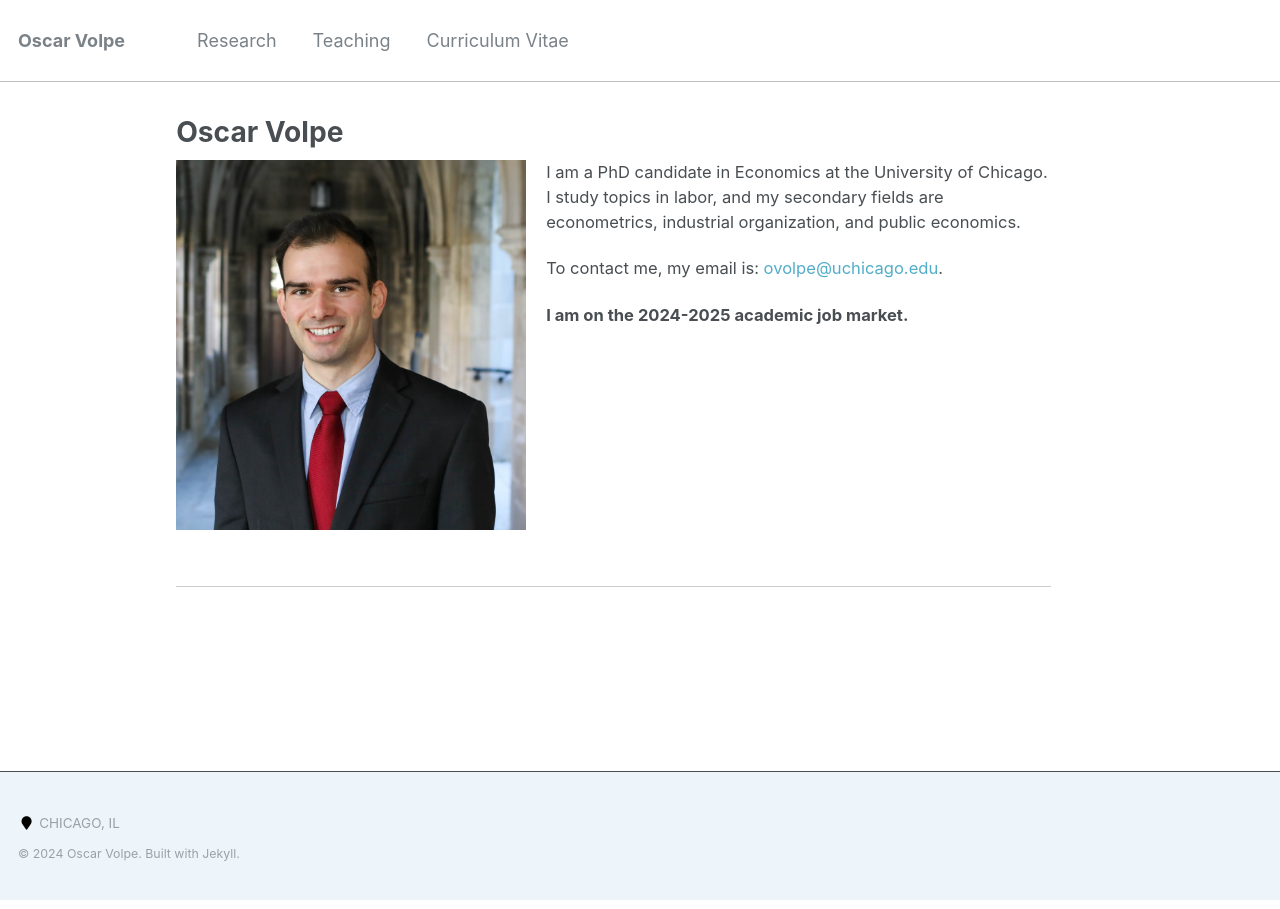
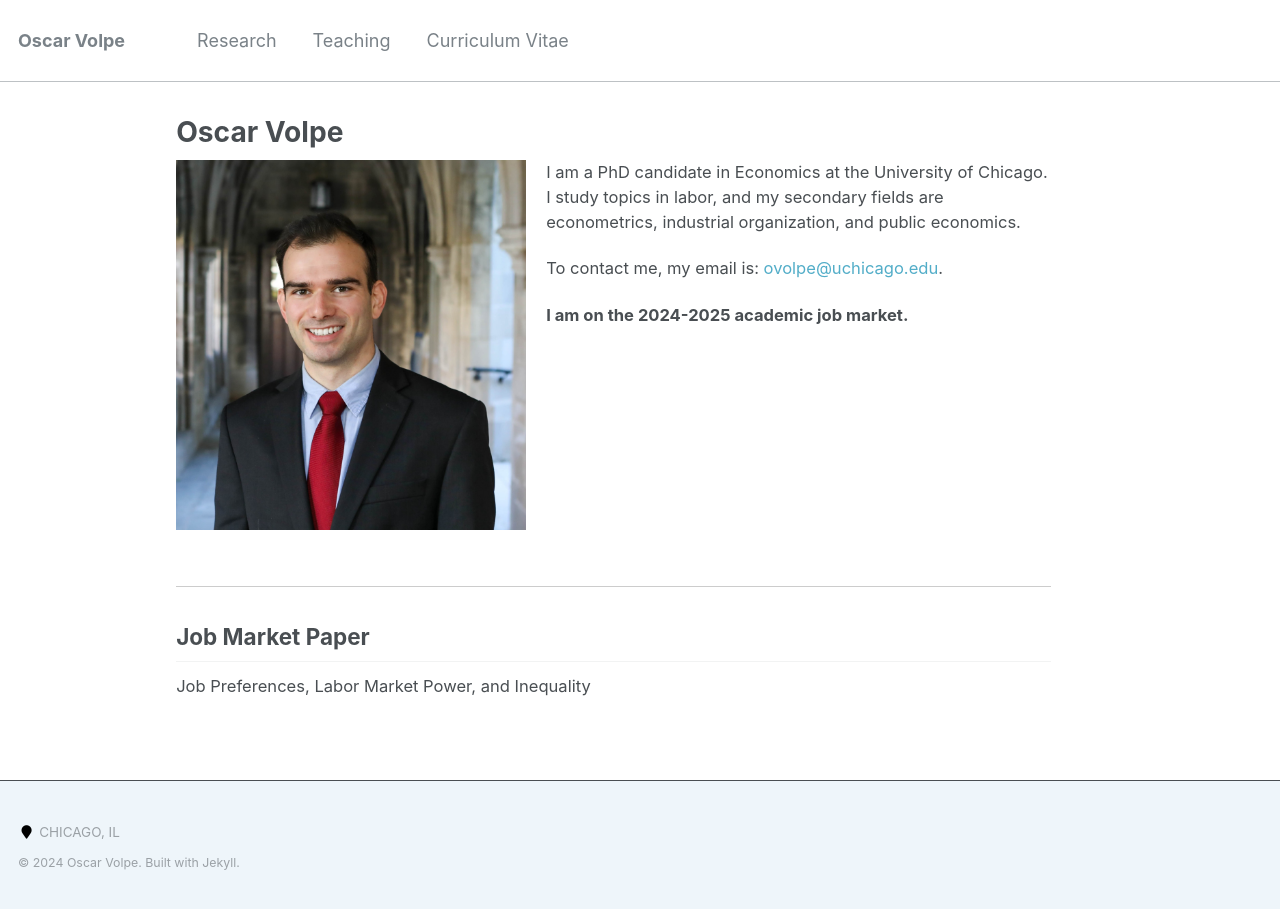
Before and after one commit to ovolpe/ovolpe.github.io, a Jekyll site: the page built from _pages/about.md, in a window 1280 px wide. Built offline with Jekyll 4.4.1, drawn with Linux system fonts in a browser that asks for light colours.

Commit message:
Update about.md

```diff
--- a/_pages/about.md
+++ b/_pages/about.md
@@ -17,3 +17,7 @@ To contact me, my email is: <a href="mailto:ovolpe@uchicago.edu">ovolpe@uchicago
 <br style="clear: both;">
 
 <hr style="margin: 2em 0; border: none; border-top: 1px solid #ccc;">
+
+## Job Market Paper
+
+Job Preferences, Labor Market Power, and Inequality
```
